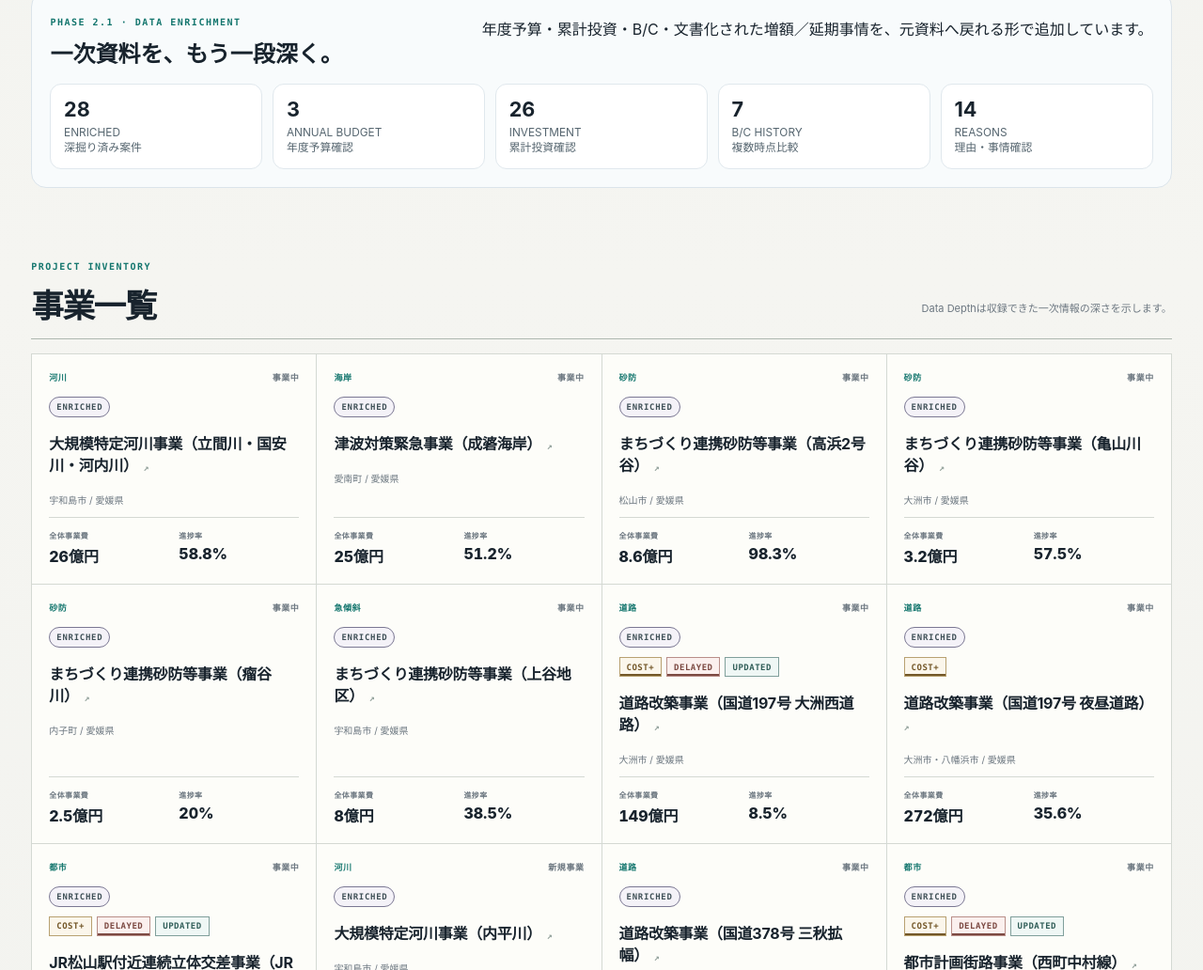
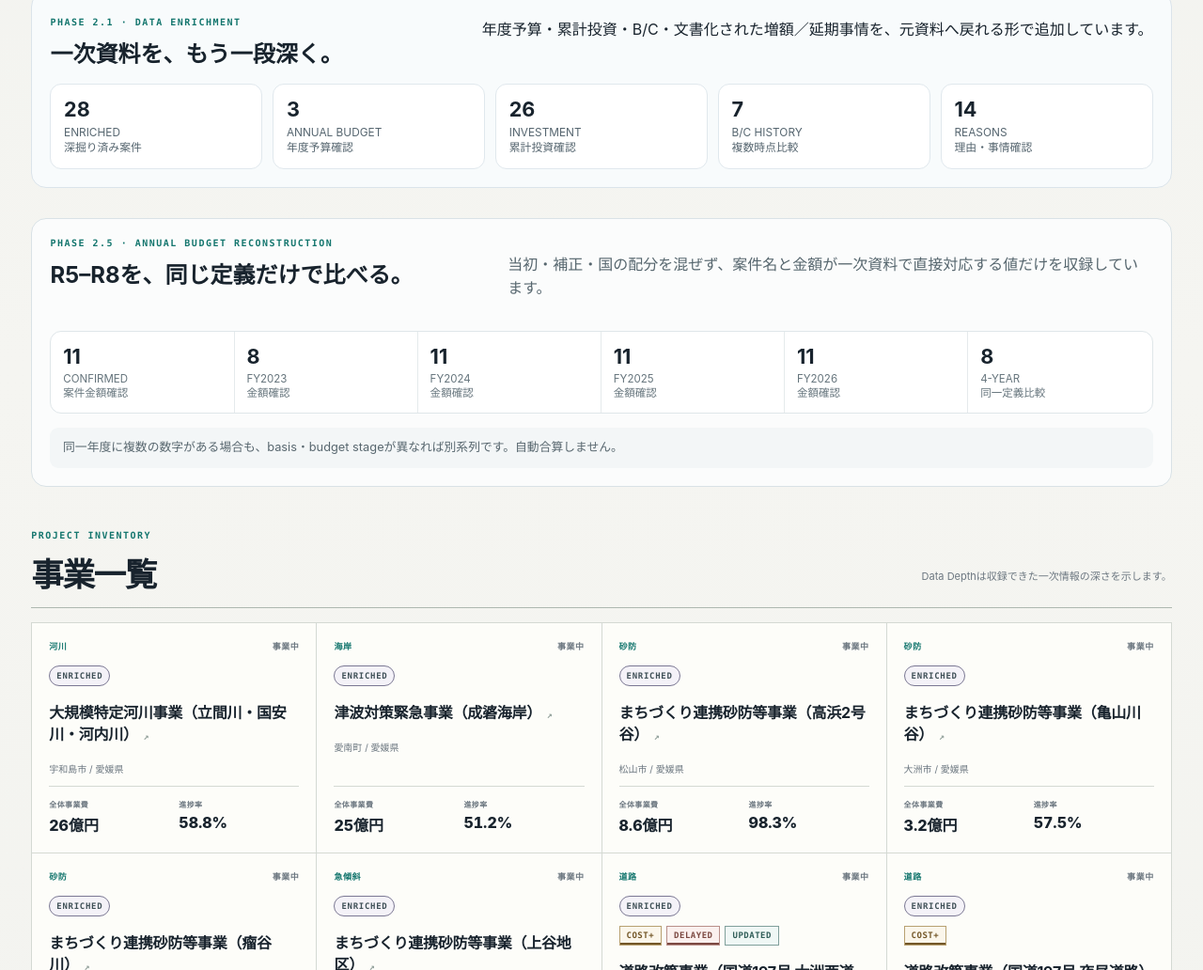
Before and after one commit to ryotamatsuki/ehime-civil-works-monitor, a website built with Vite: page index.html in a window 1280 px wide. Shown: the part 1491-2523 px from the top of the page at 94% size. Built offline with nearby package versions, Linux system fonts and the light colour scheme.

Commit message:
Phase 2.5: load annual budget reconstruction UI

```diff
--- a/index.html
+++ b/index.html
@@ -10,5 +10,6 @@
     <div id="app"></div>
     <script type="module" src="/src/main.ts"></script>
     <script type="module" src="/src/phase21.ts"></script>
+    <script type="module" src="/src/phase25.ts"></script>
   </body>
 </html>
```
